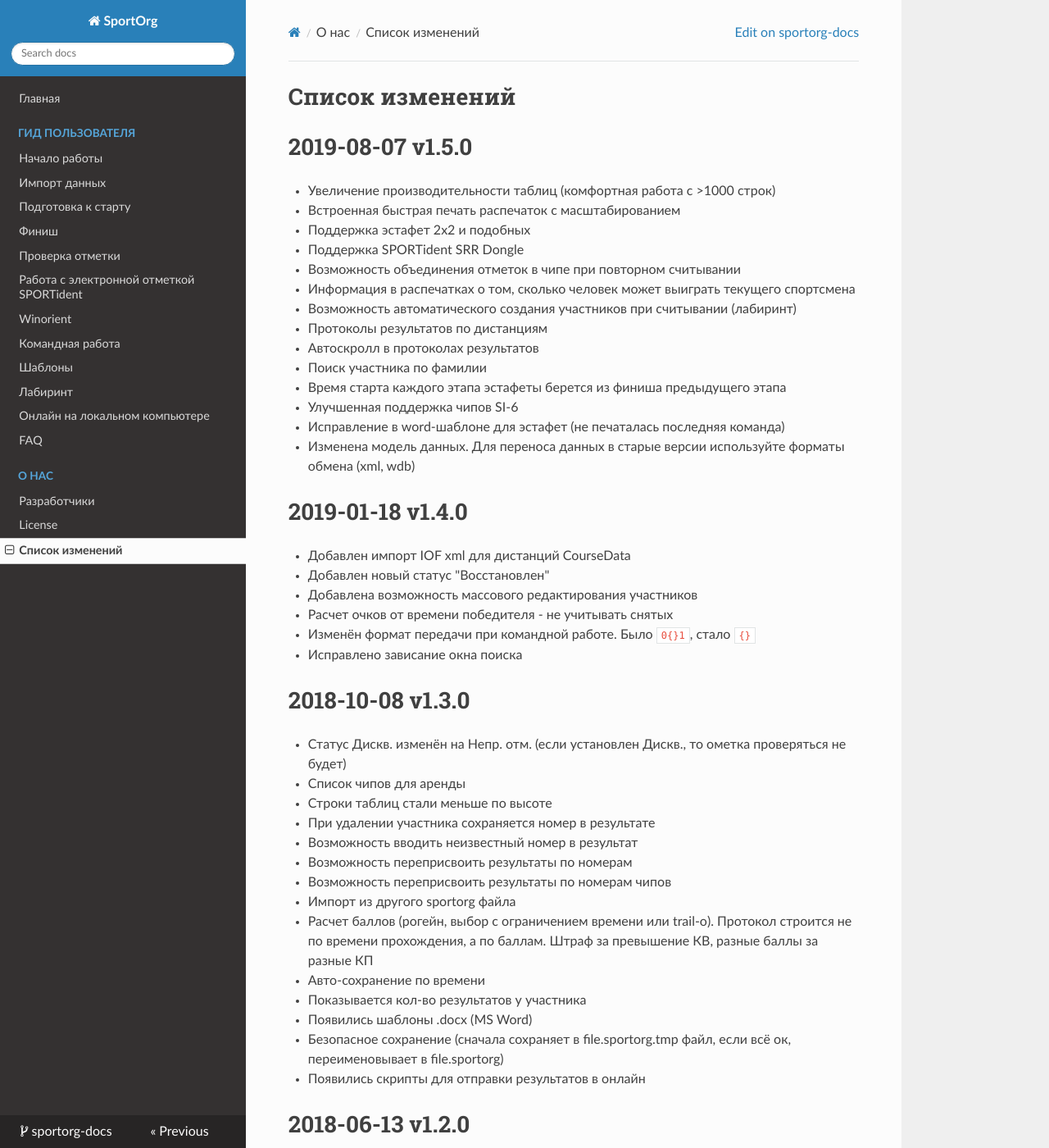
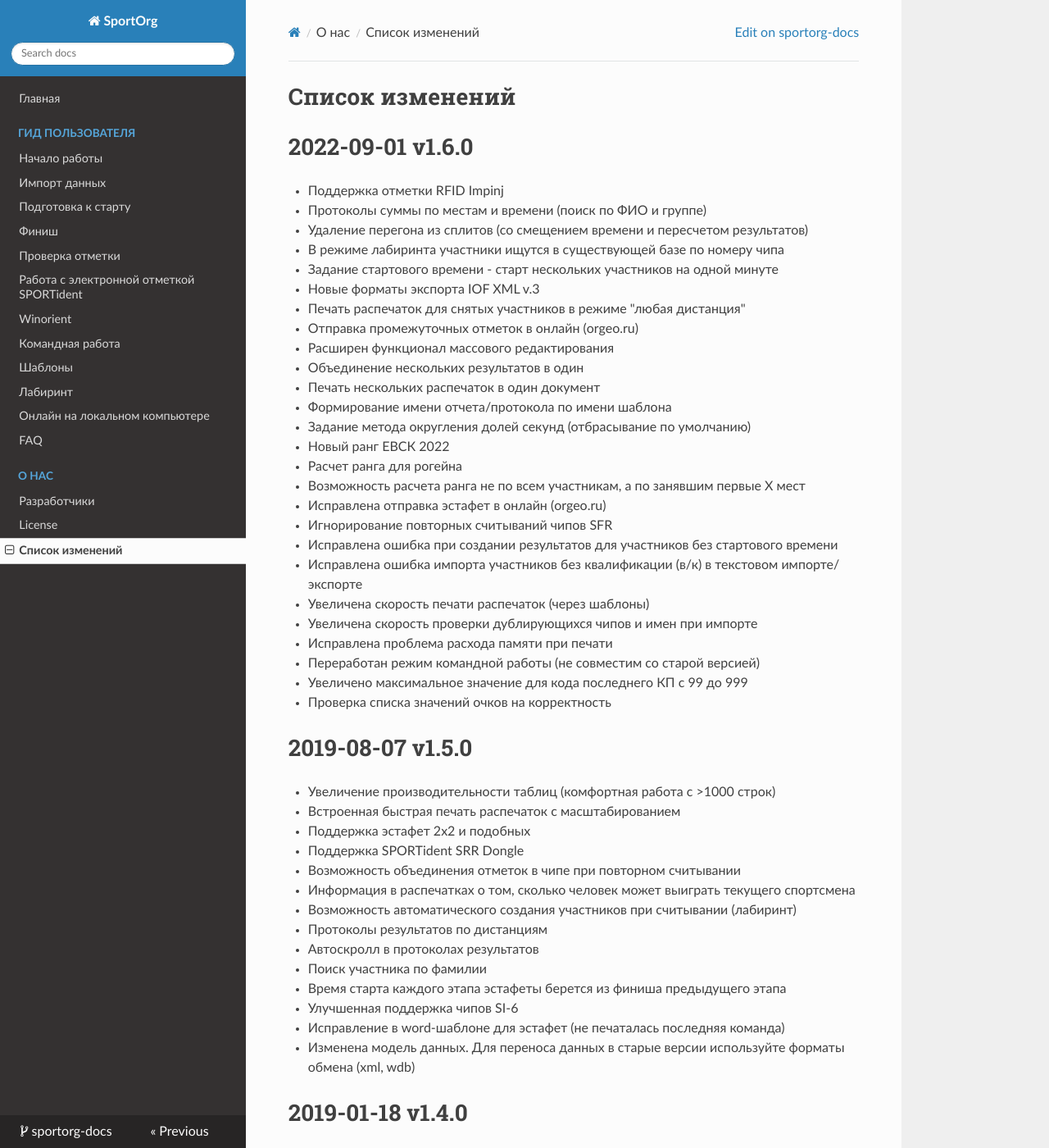
Before and after one commit to sportorg/sportorg-docs, an MkDocs documentation site: the page built from docs/about/changelog.md, in a window 1280 px wide and 1400 px high. Shown: the whole window at 82% size. Built offline with MkDocs 1.6.1, drawn with Linux system fonts in a browser that asks for light colours; nearby versions of some CDN libraries.

Commit message:
Add new version v1.6.0

```diff
--- a/docs/about/changelog.md
+++ b/docs/about/changelog.md
@@ -1,4 +1,35 @@
 # Список изменений
+
+# 2022-09-01 v1.6.0
+
++ Поддержка отметки RFID Impinj
++ Протоколы суммы по местам и времени (поиск по ФИО и группе)
++ Удаление перегона из сплитов (со смещением времени и пересчетом результатов)
++ В режиме лабиринта участники ищутся в существующей базе по номеру чипа
++ Задание стартового времени - старт нескольких участников на одной минуте
++ Новые форматы экспорта IOF XML v.3
++ Печать распечаток для снятых участников в режиме "любая дистанция"
++ Отправка промежуточных отметок в онлайн (orgeo.ru)
++ Расширен функционал массового редактирования
++ Объединение нескольких результатов в один
++ Печать нескольких распечаток в один документ
++ Формирование имени отчета/протокола по имени шаблона
++ Задание метода округления долей секунд (отбрасывание по умолчанию)
++ Новый ранг ЕВСК 2022
++ Расчет ранга для рогейна
++ Возможность расчета ранга не по всем участникам, а по занявшим первые X мест
+
+- Исправлена отправка эстафет в онлайн (orgeo.ru)
+- Игнорирование повторных считываний чипов SFR
+- Исправлена ошибка при создании результатов для участников без стартового времени
+- Исправлена ошибка импорта участников без квалификации (в/к) в текстовом импорте/экспорте
+- Увеличена скорость печати распечаток (через шаблоны)
+- Увеличена скорость проверки дублирующихся чипов и имен при импорте
+- Исправлена проблема расхода памяти при печати
+- Переработан режим командной работы (не совместим со старой версией)
+- Увеличено максимальное значение для кода последнего КП с 99 до 999
+- Проверка списка значений очков на корректность
+
 
 # 2019-08-07 v1.5.0
 
```
Also changed, not shown: docs/about/contributors.md (+6 -3 lines), docs/index.md (+12 -0 lines), docs/user-guide/ranking.md (added, +23 -0 lines).
